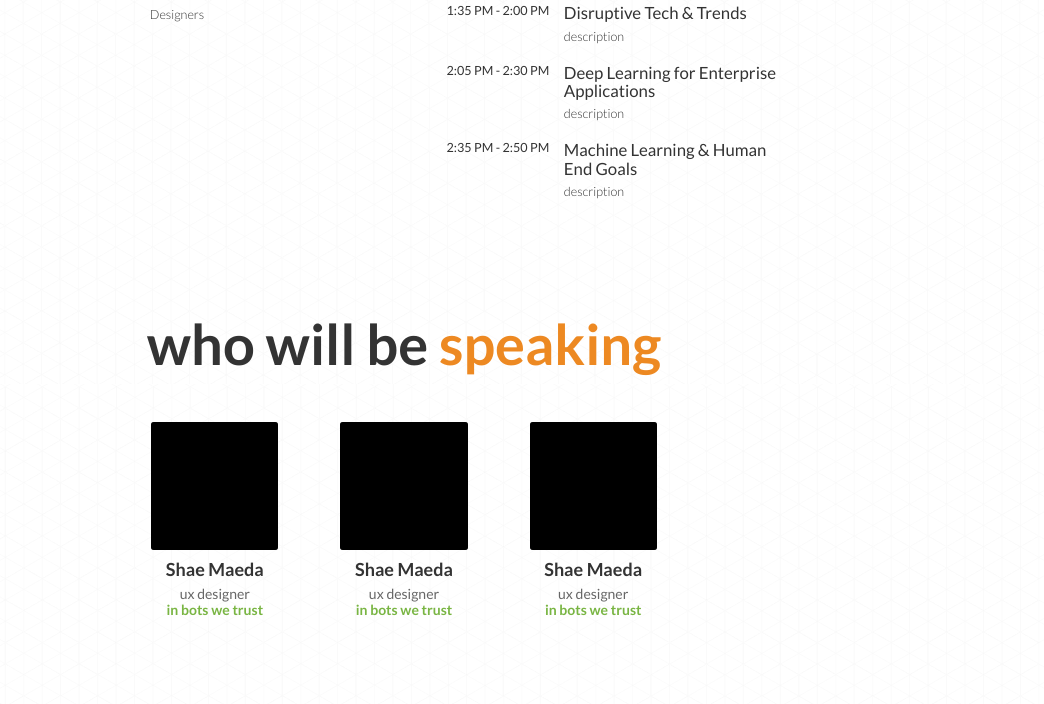
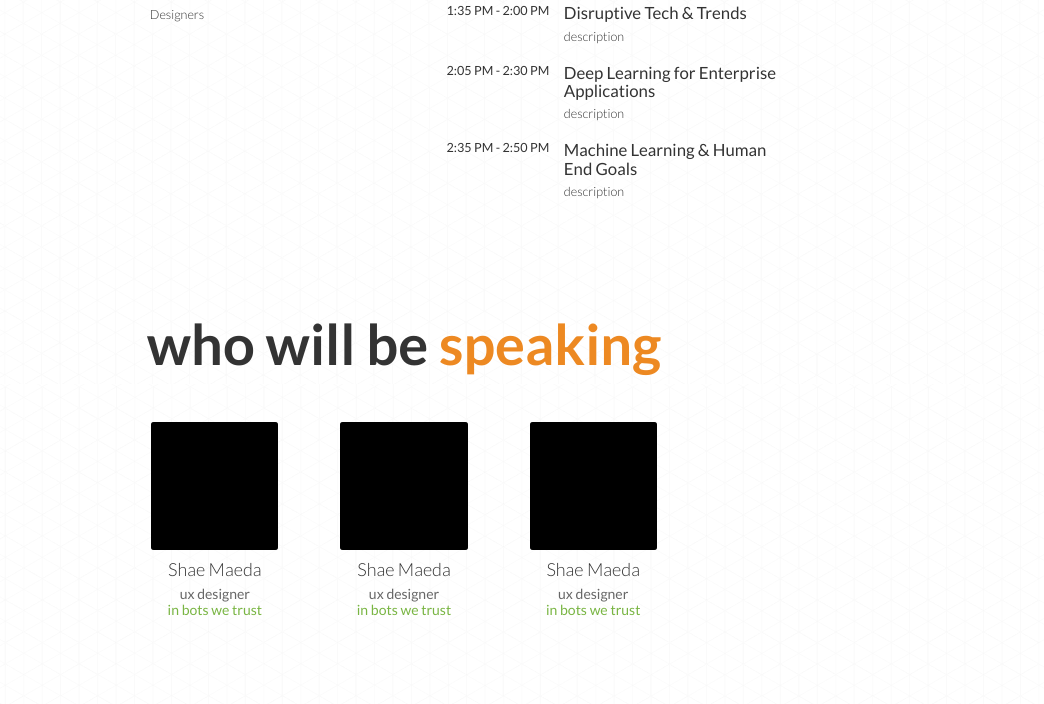
Before and after one commit to 2016sap/2016sap.github.io, a plain HTML site: page index.html in a window 1280 px wide. Shown: the part 4416-5120 px from the top of the page, without its empty margins (236-1280 px from the left). Drawn offline with nearby package versions, Linux system fonts and the light colour scheme.

Commit message:
font weight of speaker

```diff
--- a/style.css
+++ b/style.css
@@ -450,7 +450,7 @@ body {
 }
 
 .speaker-name {
-	font-weight:700;
+	font-weight:300;
 text-align:center;
 }
 
@@ -468,7 +468,7 @@ text-align:center;
 
 .speaker-session {
 	color:#79B543;
-	font-weight:700;
+	font-weight:400;
 }
 
 .speaker-container {
@@ -1671,7 +1671,7 @@ footer {
 
 	}
 	.speaker-name {
-		font-weight:700;
+		font-weight:400;
 		text-align:center;
 		font-size:1.5em;
 	}
```
